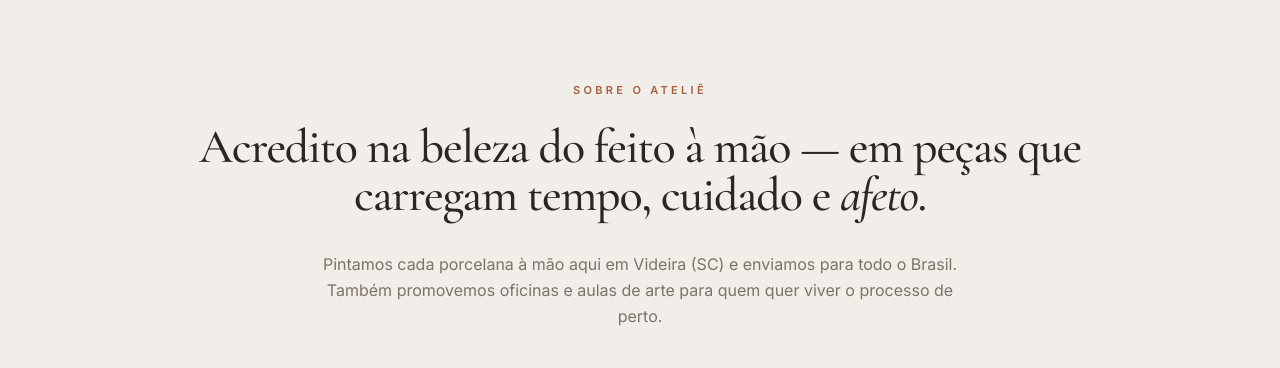
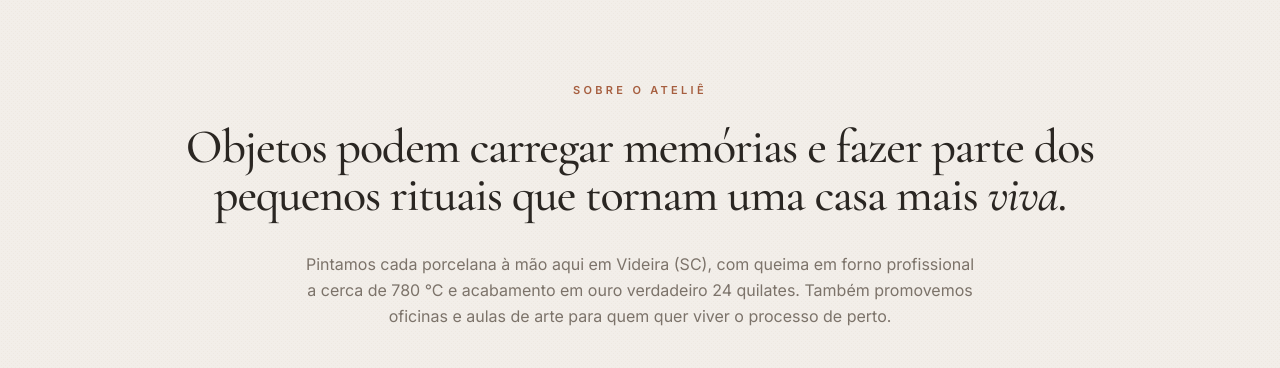
Before and after one commit to sosogfm/remix-speranza-2.0, a React (Vite) app: page / in a window 1280 px wide. Shown: the part 1600-1968 px from the top of the page. Built offline with nearby package versions, Linux system fonts and the light colour scheme; no server answers; the database is empty; the HTML template or start-up script is replaced by a standard one; what @lovable.dev/cloud-auth-js would draw is missing.

Commit message:
Changes
Co-authored-by: sosogfm <195676318+sosogfm@users.noreply.github.com>

```diff
--- a/src/pages/Index.tsx
+++ b/src/pages/Index.tsx
@@ -267,13 +267,14 @@ const Index = () => {
               Sobre o ateliê
             </p>
             <h2 className="font-serif text-3xl md:text-4xl lg:text-5xl text-foreground leading-[1.3] mb-8">
-              Acredito na beleza do feito à mão — em peças que carregam
-              tempo, cuidado e <span className="italic">afeto</span>.
+              Objetos podem carregar memórias e fazer parte dos pequenos rituais
+              que tornam uma casa mais <span className="italic">viva</span>.
             </h2>
             <p className="text-muted-foreground leading-relaxed max-w-2xl mx-auto mb-10">
-              Pintamos cada porcelana à mão aqui em Videira (SC) e enviamos para todo
-              o Brasil. Também promovemos oficinas e aulas de arte para quem quer
-              viver o processo de perto.
+              Pintamos cada porcelana à mão aqui em Videira (SC), com queima em forno
+              profissional a cerca de 780 °C e acabamento em ouro verdadeiro 24 quilates.
+              Também promovemos oficinas e aulas de arte para quem quer viver o processo
+              de perto.
             </p>
             <Button
               asChild
```
